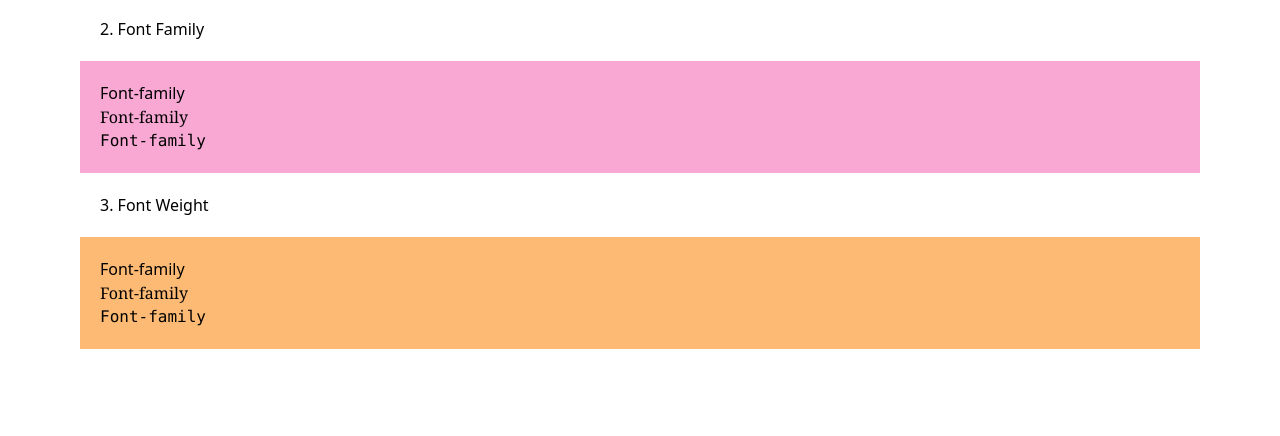
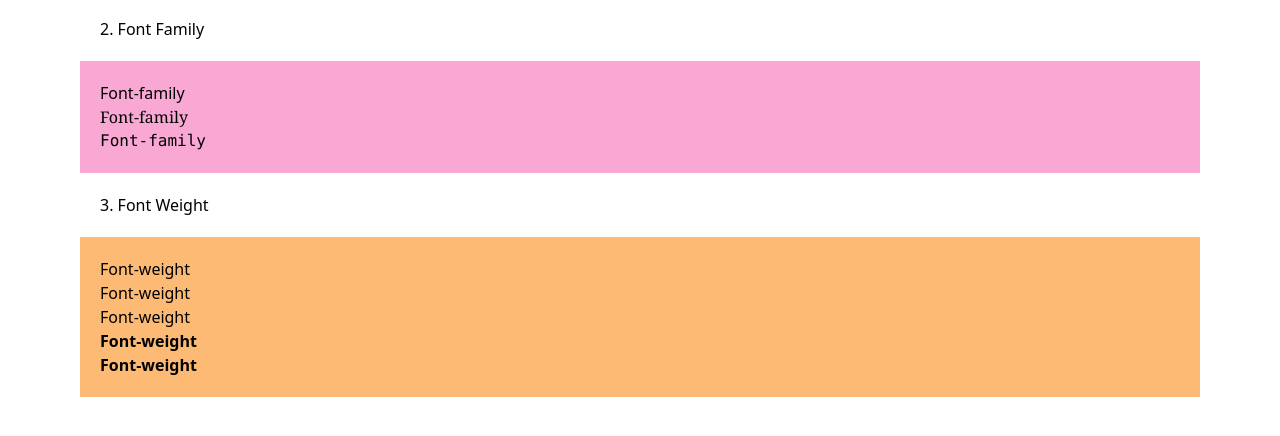
Before and after one commit to manjunathdp/Tailwind-CSS, a plain HTML site: page Fundamentals/3. Typography/index.html in a window 1280 px wide. Shown: the part 686-1122 px from the top of the page. Drawn offline with nearby package versions, Linux system fonts and the light colour scheme.

Commit message:
Font weight

```diff
--- a/Fundamentals/3. Typography/index.html
+++ b/Fundamentals/3. Typography/index.html
@@ -25,7 +25,6 @@
       <p class="container p-5 bg-indigo-300 text-3xl">Tailwind Font-Size</p>
 
       <p class="container p-5 bg-indigo-300 text-[50px]">Tailwind Font-Size</p>
-
     </div>
     <!-- https://tailwindcss.com/docs/font-size -->
 
@@ -36,18 +35,18 @@
       <p class="font-sans">Font-family</p>
       <p class="font-serif">Font-family</p>
       <p class="font-mono">Font-family</p>
-
-     </div>
+    </div>
 
     <!-- Font Weight -->
     <!-- https://tailwindcss.com/docs/font-weight -->
-     <h1 class="m-5">3. Font Weight</h1>
+    <h1 class="m-5">3. Font Weight</h1>
     <div class="container p-5 m-5 ml-0 bg-orange-300">
-      <p class="font-sans">Font-family</p>
-      <p class="font-serif">Font-family</p>
-      <p class="font-mono">Font-family</p>
-
-     </div>
+      <p class="font-light">Font-weight</p>
+      <p class="font-normal">Font-weight</p>
+      <p class="font-medium">Font-weight</p>
+      <p class="font-semibold">Font-weight</p>
+      <p class="font-bold">Font-weight</p>
+    </div>
 
     <!-- Letter Spacing -->
     <!-- https://tailwindcss.com/docs/letter-spacing -->
```
